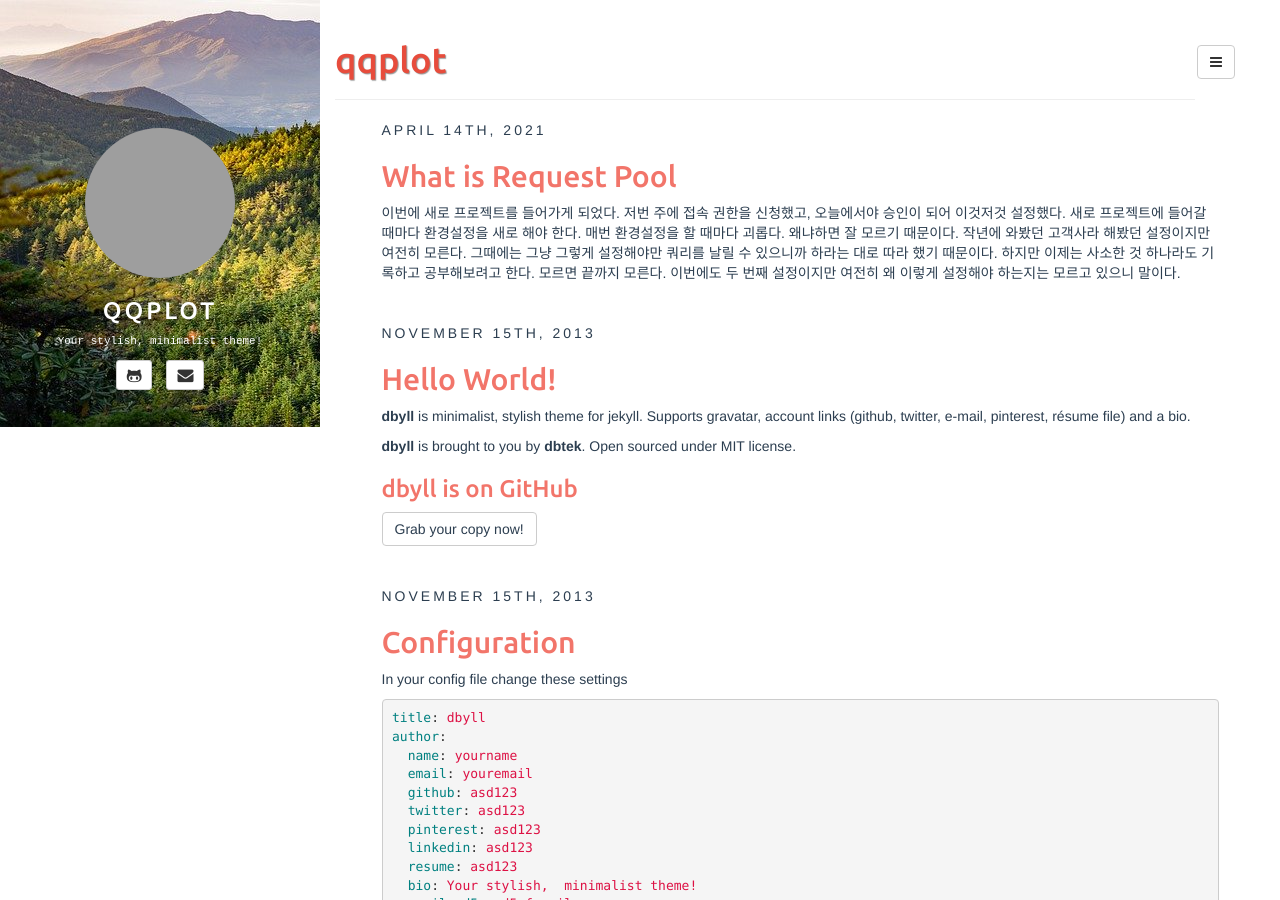
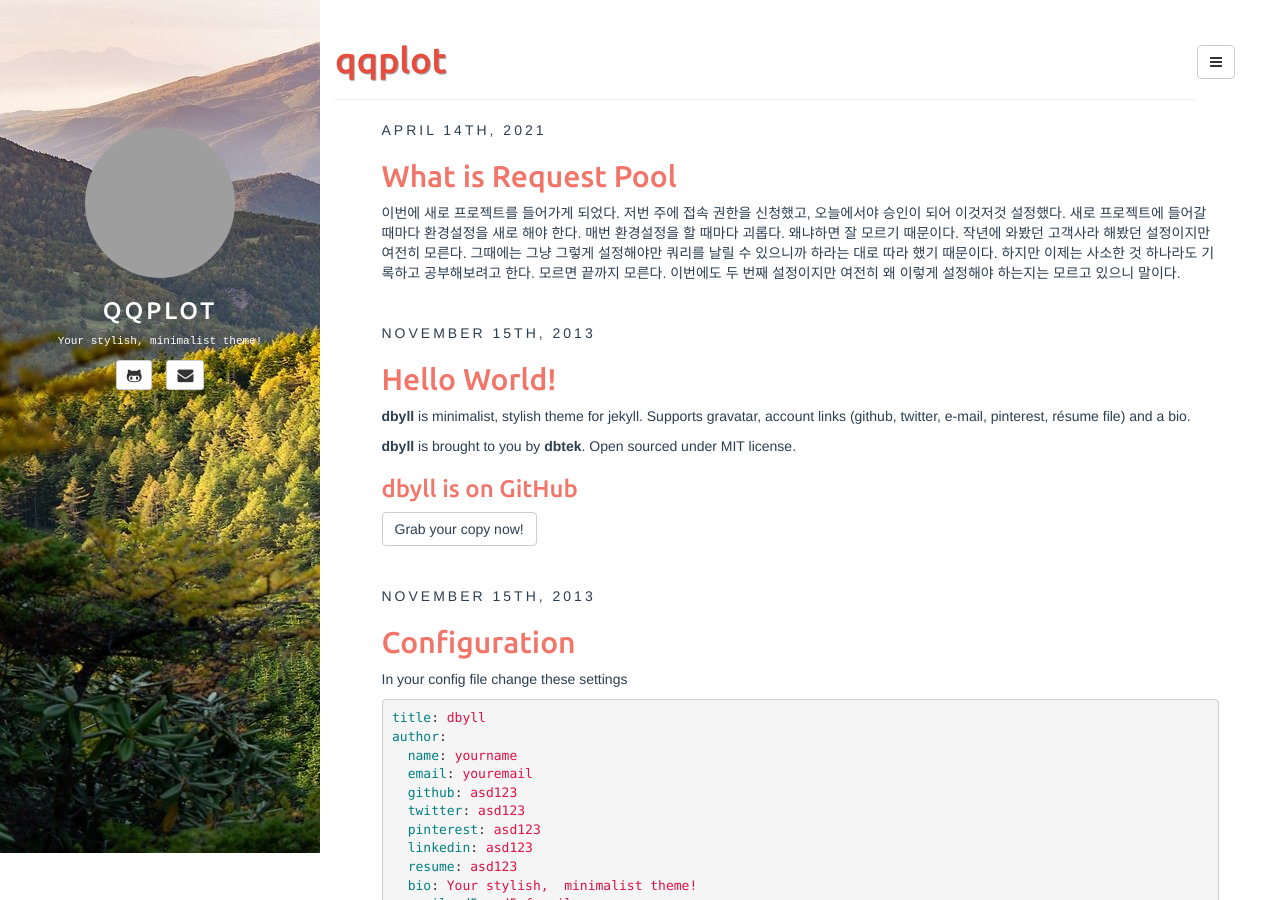
Before and after one commit to qqplot/qqplot.github.io, a Jekyll site: the page built from index.html, in a window 1280 px wide and 900 px high. Built offline with Jekyll 4.4.1, drawn with Linux system fonts in a browser that asks for light colours; the list of posts is cut into pages by our own code; grey boxes are pictures that could not be loaded.

Commit message:
sidebar image added

```diff
--- a/_config.yml
+++ b/_config.yml
@@ -32,7 +32,7 @@
 tags_path: tags.html
 
 # set it as url of an image
-sidebar_background_image: https://github.com/qqplot/qqplot.github.io/blob/main/assets/images/mountain-6827881_640.jpg?raw=true
+sidebar_background_image: https://github.com/qqplot/qqplot.github.io/blob/main/assets/images/mountain-6827881_1280.jpg?raw=true
 
 BASE_PATH:
 
```
Also changed, not shown: assets/images/lighthouse-5354475_1280.jpg (added).
